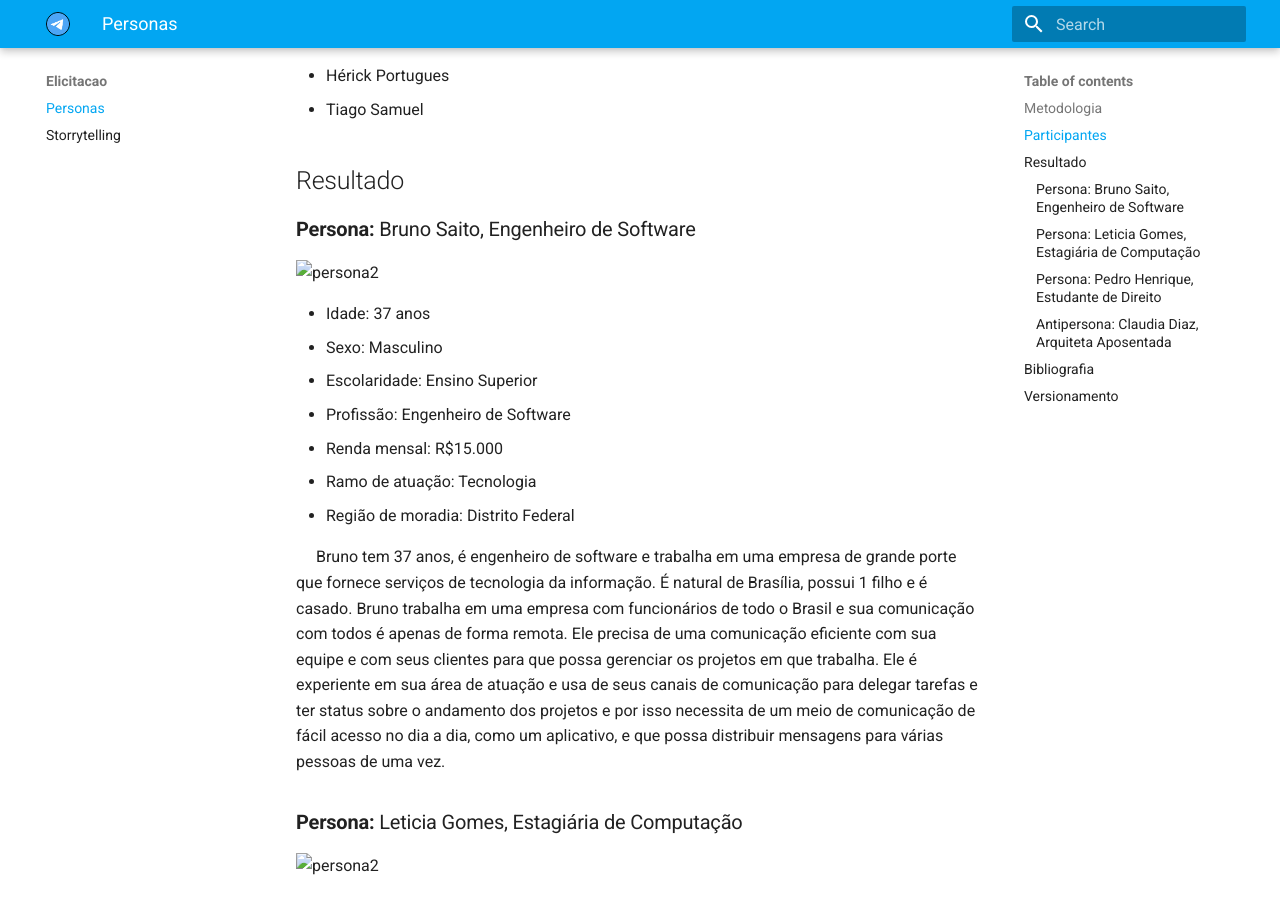
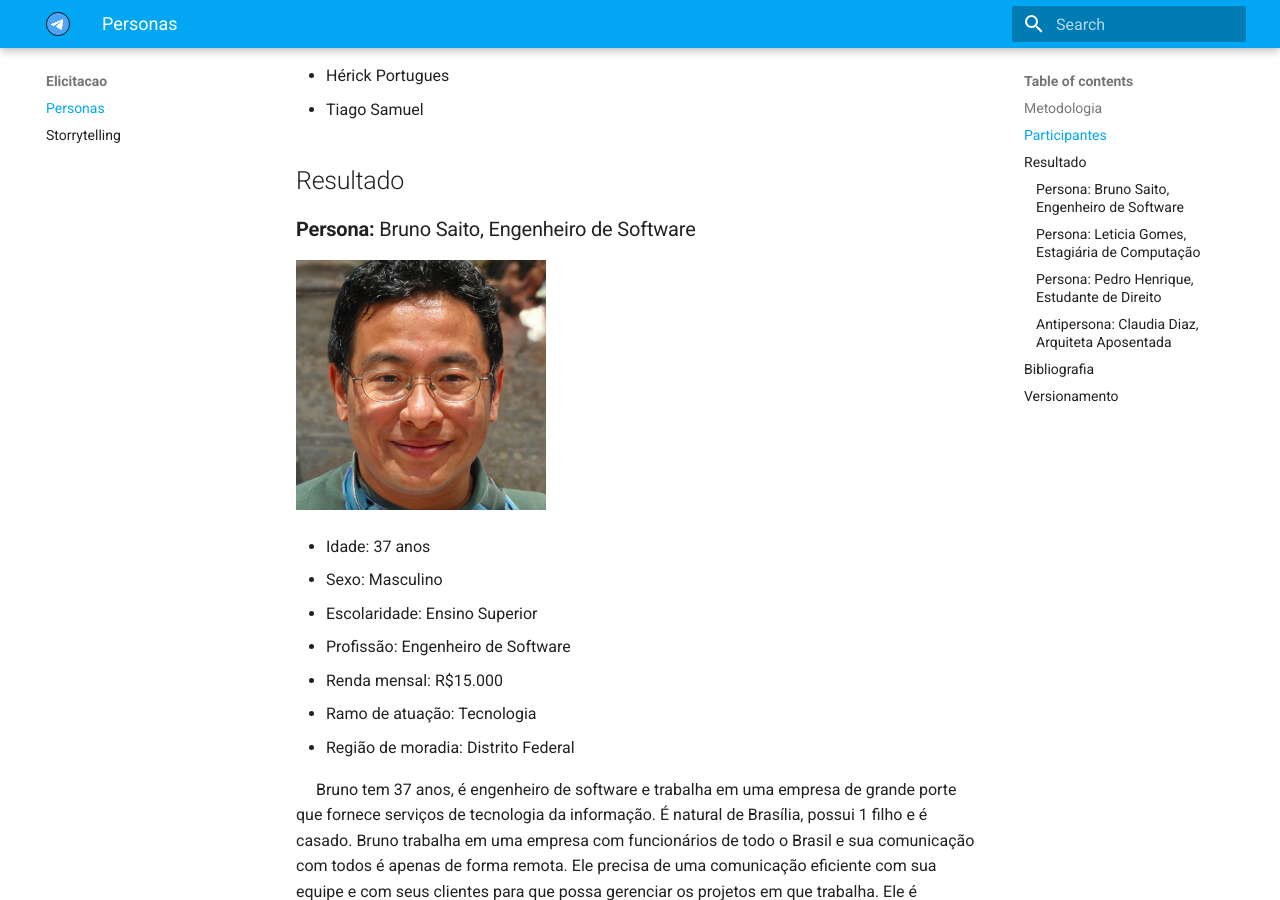
Before and after one commit to Requisitos-de-Software/2020.2-Telegram, an MkDocs documentation site: the page built from docs/elicitacao/personas.md, in a window 1280 px wide and 900 px high, scrolled down 383 px. Built offline with MkDocs 1.6.1 and Material for MkDocs 9.7.7, drawn with Linux system fonts in a browser that asks for light colours.

Commit message:
Corrige o link das imagens para funcionar no mkdocs

```diff
--- a/docs/elicitacao/personas.md
+++ b/docs/elicitacao/personas.md
@@ -12,7 +12,7 @@
 
 ### **Persona:** Bruno Saito, Engenheiro de Software
 
-<img src="../assets/elicitacao/persona1.png" alt="persona2" width="250">
+<img src="../../assets/elicitacao/persona1.png" alt="persona1" width="250">
 
 - Idade: 37 anos
 - Sexo: Masculino
@@ -26,7 +26,7 @@
 
 ### **Persona:** Leticia Gomes, Estagiária de Computação
 
-<img src="../assets/elicitacao/persona2.png" alt="persona2" width="250">
+<img src="../../assets/elicitacao/persona2.png" alt="persona2" width="250">
 
 - Idade: 22 anos
 - Sexo: Feminino
@@ -40,7 +40,7 @@
 
 ### **Persona:** Pedro Henrique, Estudante de Direito
 
-<img src="../assets/elicitacao/persona3.png" alt="persona2" width="250">
+<img src="../../assets/elicitacao/persona3.png" alt="persona3" width="250">
 
 - Idade: 18 anos
 - Sexo: Masculino
@@ -54,7 +54,7 @@
 
 ### **Antipersona:** Claudia Diaz, Arquiteta Aposentada
 
-<img src="../assets/elicitacao/antipersona.png" alt="persona2" width="250">
+<img src="../../assets/elicitacao/antipersona.png" alt="antipersona" width="250">
 
 - Idade: 52 anos
 - Sexo: Feminino
```
